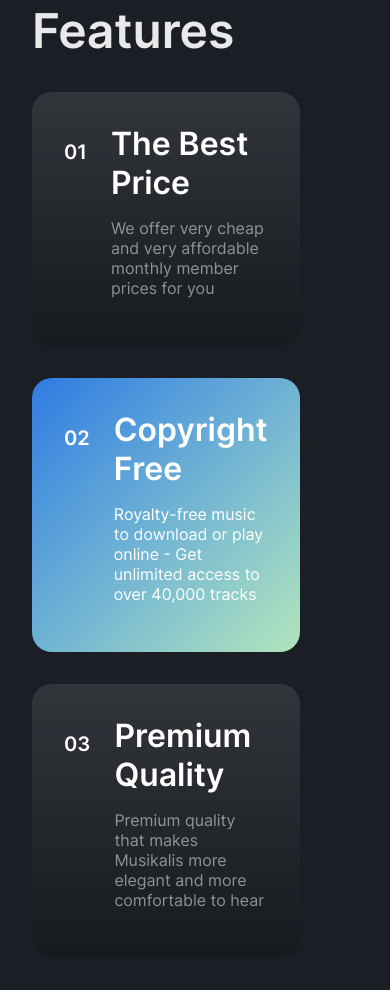
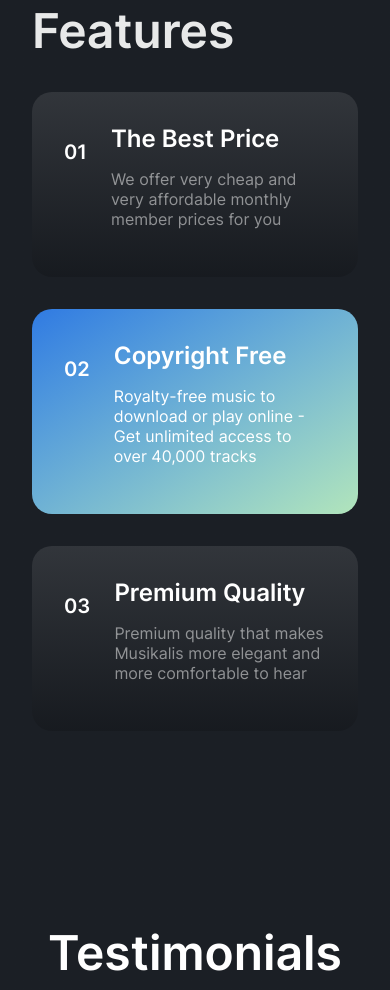
Before and after one commit to Neos02/musikalis, a React (Create React App) app: page / in a window 390 px wide. Shown: the part 4300-5290 px from the top of the page. Built offline with nearby package versions, Linux system fonts and the light colour scheme.

Commit message:
Fix features responsiveness

```diff
--- a/src/App.css
+++ b/src/App.css
@@ -240,6 +240,14 @@
   .App__hero-images-right {
     display: none;
   }
+
+  .App__features-image {
+    display: none;
+  }
+
+  .App__features-content {
+    width: 100%;
+  }
 }
 
 @media (max-width: 1200px) {
--- a/src/components/FeatureItem/FeatureItem.css
+++ b/src/components/FeatureItem/FeatureItem.css
@@ -8,3 +8,9 @@
 .FeatureItem__number {
   margin-top: 1rem;
 }
+
+@media (max-width: 480px) {
+  .FeatureItem__content h2 {
+    font-size: 1.5rem !important;
+  }
+}
```
